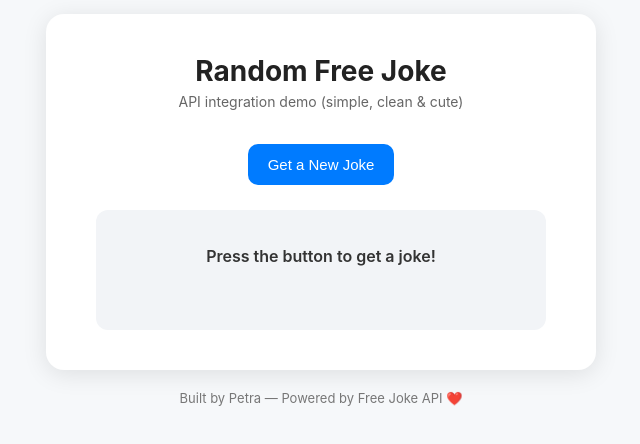
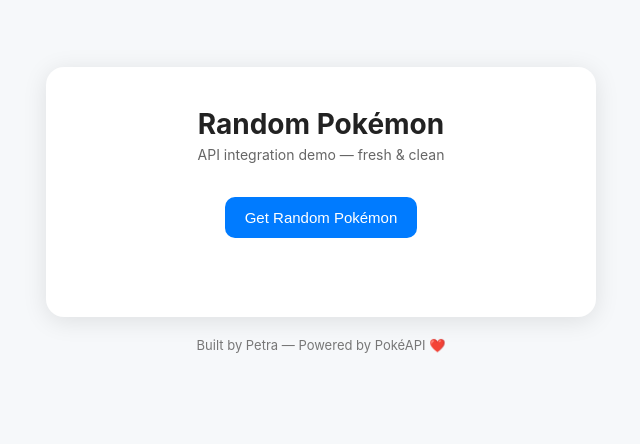
Before and after one commit to Petratype/api-integration-demo, a plain HTML site: page index.html in a window 1280 px wide. Shown: the part 190-634 px from the top of the page, without its empty margins (319-959 px from the left). Drawn offline with Linux system fonts and the light colour scheme.

Commit message:
Change demo title and content to Pokémon theme

```diff
--- a/index.html
+++ b/index.html
@@ -3,25 +3,25 @@
 <head>
     <meta charset="UTF-8">
     <meta name="viewport" content="width=device-width, initial-scale=1.0">
-    <title>API Integration Demo</title>
+    <title>Pokémon Fetch Demo</title>
     <link rel="stylesheet" href="styles.css">
 </head>
 <body>
 
     <div class="container">
-        <h1>Random Free Joke</h1>
-        <p class="subtitle">API integration demo (simple, clean & cute)</p>
+        <h1>Random Pokémon</h1>
+        <p class="subtitle">API integration demo — fresh & clean</p>
 
-        <button id="fetch-joke">Get a New Joke</button>
+        <button id="fetch-pokemon">Get Random Pokémon</button>
 
-        <div id="joke-box">
-            <p id="joke-setup">Press the button to get a joke!</p>
-            <p id="joke-punchline"></p>
+        <div id="pokemon-card">
+            <img id="pokemon-img" src="" alt="">
+            <h2 id="pokemon-name"></h2>
         </div>
     </div>
 
     <footer>
-        Built by Petra — Powered by Free Joke API ❤️
+        Built by Petra — Powered by PokéAPI ❤️
     </footer>
 
     <script src="script.js"></script>
```
